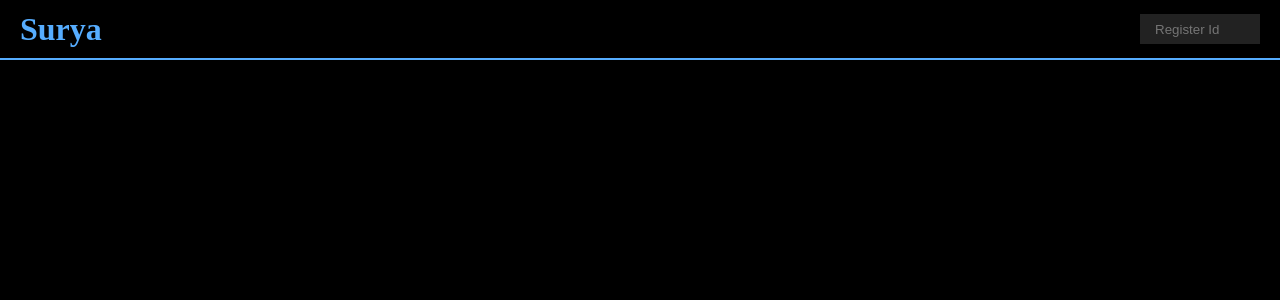
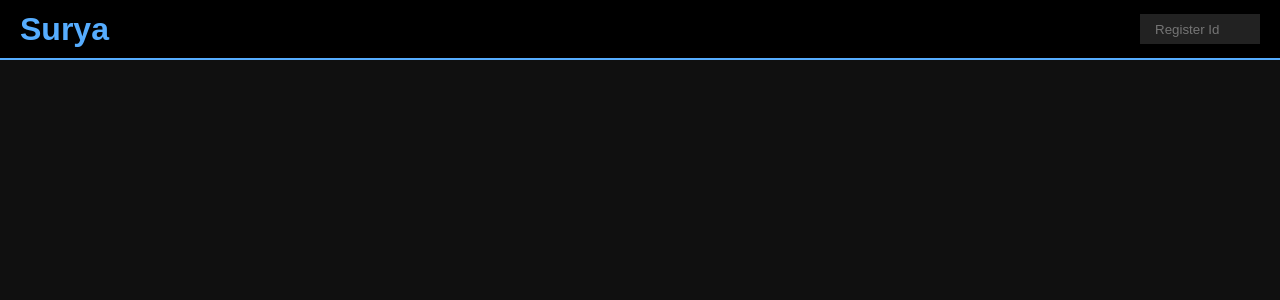
Before and after one commit to suryasarisa99/frontend, a React (Vite) app: page / in a window 1280 px wide. Shown: the top 300 px of the page. Built offline with nearby package versions, Linux system fonts and the light colour scheme.

Commit message:
added start filter

```diff
--- a/src/App.jsx
+++ b/src/App.jsx
@@ -1,6 +1,6 @@
 import { useContext, useState } from "react";
 import Result from "./Result";
-import "../styles/index.css";
+import "../styles/index.scss";
 import Navbar from "./Navbar";
 import RegisterContext from "../context/registerId";
 
--- a/styles/index.scss
+++ b/styles/index.scss
@@ -1,5 +1,5 @@
 body {
-  background-color: black;
+  background-color: rgb(16, 16, 16);
 }
 
 * {
@@ -7,6 +7,7 @@ body {
   margin: 0;
   box-sizing: border-box;
   color: white;
+  font-family: sans-serif;
 }
 
 $acent-color: rgb(86, 173, 255);
@@ -61,11 +62,9 @@ $acent-color: rgb(86, 173, 255);
   border: 3px solid rgb(78, 163, 255);
   border-radius: 8px;
   max-width: 700px;
-  //   width: fit-content;
   margin: 20px auto;
 
   .data-head {
-    // background-color: red;
     display: flex;
     gap: 10px;
     align-items: center;
@@ -92,7 +91,6 @@ $acent-color: rgb(86, 173, 255);
       margin-bottom: 2px;
       padding: 2px 3px 5px 3px;
       border-bottom: 1px solid rgba(128, 128, 128, 0.493);
-      //   background-color: grey;
       .cell {
         width: 80px;
         text-align: center;
```
